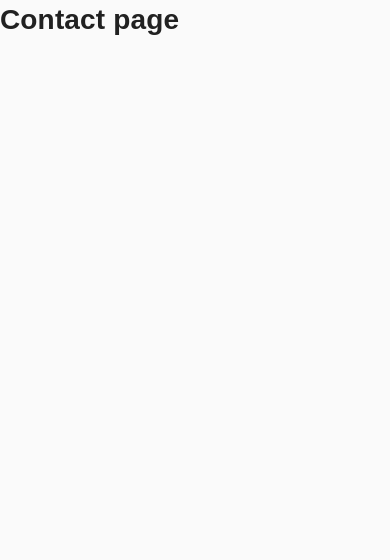
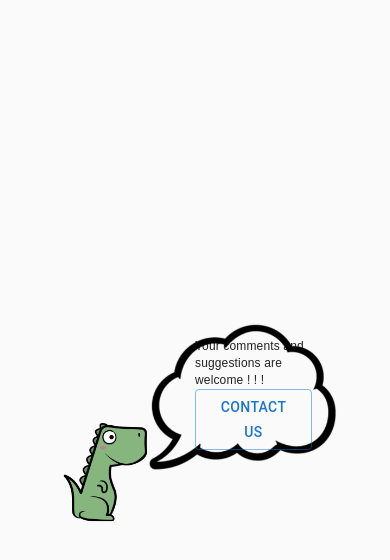
Before and after one commit to walkerhsu/wp_final, a React (Create React App) app in the folder frontend/: page /contact in a window 390 px wide. Shown: the top 560 px of the page. Built offline with nearby package versions, Linux system fonts and the light colour scheme.

Commit message:
frontend contact page

```diff
--- /dev/null
+++ b/frontend/src/components/FormDialog.js
@@ -0,0 +1,57 @@
+import * as React from 'react';
+import Button from '@mui/material/Button';
+import TextField from '@mui/material/TextField';
+import Dialog from '@mui/material/Dialog';
+import DialogActions from '@mui/material/DialogActions';
+import DialogContent from '@mui/material/DialogContent';
+import DialogContentText from '@mui/material/DialogContentText';
+import DialogTitle from '@mui/material/DialogTitle';
+import "../css/FormDialog.css";
+
+const FormDialog = () => {
+  const [open, setOpen] = React.useState(false);
+
+  const handleClickOpen = () => {
+    setOpen(true);
+  };
+
+  const handleClose = () => {
+    setOpen(false);
+  };
+
+  const handleSubmit = () => {
+    setOpen(false);
+  };
+
+  return (
+    <div>
+      <Button className='contactButton' variant="outlined" onClick={handleClickOpen} >
+        Contact Us
+      </Button>
+      <Dialog open={open} onClose={handleClose}>
+        <DialogTitle>Anything You Want To Say</DialogTitle>
+        <DialogContent>
+          <DialogContentText>
+            Please enter your message here. Our team
+            will regularly check every user's response.
+          </DialogContentText>
+          <TextField
+            autoFocus
+            margin="dense"
+            id="name"
+            label="Text"
+            type="text"
+            fullWidth
+            variant="standard"
+          />
+        </DialogContent>
+        <DialogActions>
+          <Button onClick={handleClose}>Cancel</Button>
+          <Button onClick={handleSubmit}>Submit</Button>
+        </DialogActions>
+      </Dialog>
+    </div>
+  );
+}
+
+export default FormDialog;
--- a/frontend/src/containers/pages/AboutUs/AuthorsPage.js
+++ b/frontend/src/containers/pages/AboutUs/AuthorsPage.js
@@ -19,7 +19,7 @@ const AuthorsPage = () => {
                         <h3>Some text.</h3>
                         <h3>ryan@example.com</h3>
                         <br></br>
-                        <p><button className="button">Contact</button></p>
+                        {/* <p><button className="button">Contact</button></p> */}
                         <br></br>
                     </div>
                 </div>
@@ -34,7 +34,7 @@ const AuthorsPage = () => {
                         <h3>Some text.</h3>
                         <h3>walker@example.com</h3>
                         <br></br>
-                        <p><button className="button">Contact</button></p>
+                        {/* <p><button className="button">Contact</button></p> */}
                         <br></br>
                     </div>
                 </div>
@@ -49,7 +49,7 @@ const AuthorsPage = () => {
                         <h3>Some text.</h3>
                         <h3>david@example.com</h3>
                         <br></br>
-                        <p><button className="button">Contact</button></p>
+                        {/* <p><button className="button">Contact</button></p> */}
                         <br></br>
                     </div>
                 </div>
--- a/frontend/src/containers/pages/AboutUs/ContactPage.js
+++ b/frontend/src/containers/pages/AboutUs/ContactPage.js
@@ -1,6 +1,12 @@
+import "../../../css/ContactPage.css"
+import FormDialog from "../../../components/FormDialog";
 const ContactPage = () => {
-    return <>
-        <h1>Contact page</h1>
-    </>
+    return <div className="Wrapper">
+        <div className="dialogBox" />
+        <div className="messageWrapper">
+            <div className="textBox">Your comments and suggestions are welcome ! ! !</div>
+            <FormDialog />
+        </div>
+    </div>
 }
 export default ContactPage;
--- a/frontend/src/containers/pages/AboutUs/InstrctionsPage.js
+++ b/frontend/src/containers/pages/AboutUs/InstrctionsPage.js
@@ -5,7 +5,7 @@ const InstructionsPage = () => {
             App Instructions
         </div>
         <br></br>
-        <h1 style={{textAlign: "center", fontSize: 50+'px',fontFamily: "Bradley Hand"}}>~  ~</h1>
+        <h1 style={{textAlign: "center", fontSize: 50+'px',fontFamily: "Bradley Hand"}}>some text</h1>
     </div>
 }
 export default InstructionsPage;
--- /dev/null
+++ b/frontend/src/css/ContactPage.css
@@ -0,0 +1,64 @@
+* {
+    box-sizing: border-box;
+}
+
+.Wrapper {
+    display: flex;
+    justify-content: center;
+    align-items: center;
+    position: relative;
+}
+
+.dialogBox {
+    background-image: url("../images/cute-dialog.png");
+    background-position: center; /* Center the image */
+    background-repeat: no-repeat; /* Do not repeat the image */
+
+    position: absolute;
+
+    background-size: 75%; /* Resize the background image to cover the entire container */
+    width: 100%;
+    height: 100%;
+
+    /* 讓圖片可以跑到最下面 */
+
+    /* position: absolute; */
+    opacity: 1;
+}
+
+.messageWrapper {
+    position: absolute;
+    top: 25%;
+    left: 50%;
+    width: 30%;
+    display: flex;
+    flex-wrap: wrap;
+    justify-content: center;
+    font-size: 40px;
+}
+
+@media screen and (max-width: 1050px) {
+    .messageWrapper {
+        position: absolute;
+        top: 32%;
+        left: 50%;
+        width: 30%;
+        display: flex;
+        flex-wrap: wrap;
+        justify-content: center;
+        font-size: 20px;
+    }
+}
+
+@media screen and (max-width: 650px) {
+    .messageWrapper {
+        position: absolute;
+        top: 40%;
+        left: 50%;
+        width: 30%;
+        display: flex;
+        flex-wrap: wrap;
+        justify-content: center;
+        font-size: 12px;
+    }
+}
--- /dev/null
+++ b/frontend/src/css/FormDialog.css
@@ -0,0 +1,9 @@
+.contactButton {
+    font-size: 25px;
+}
+
+@media screen and (max-width: 1050px) {
+    .contactButton {
+        font-size: 15px;
+    }
+}
```
Also changed, not shown: frontend/src/images/cute-dialog.png (added), frontend/src/images/dialog-box.png (added).
